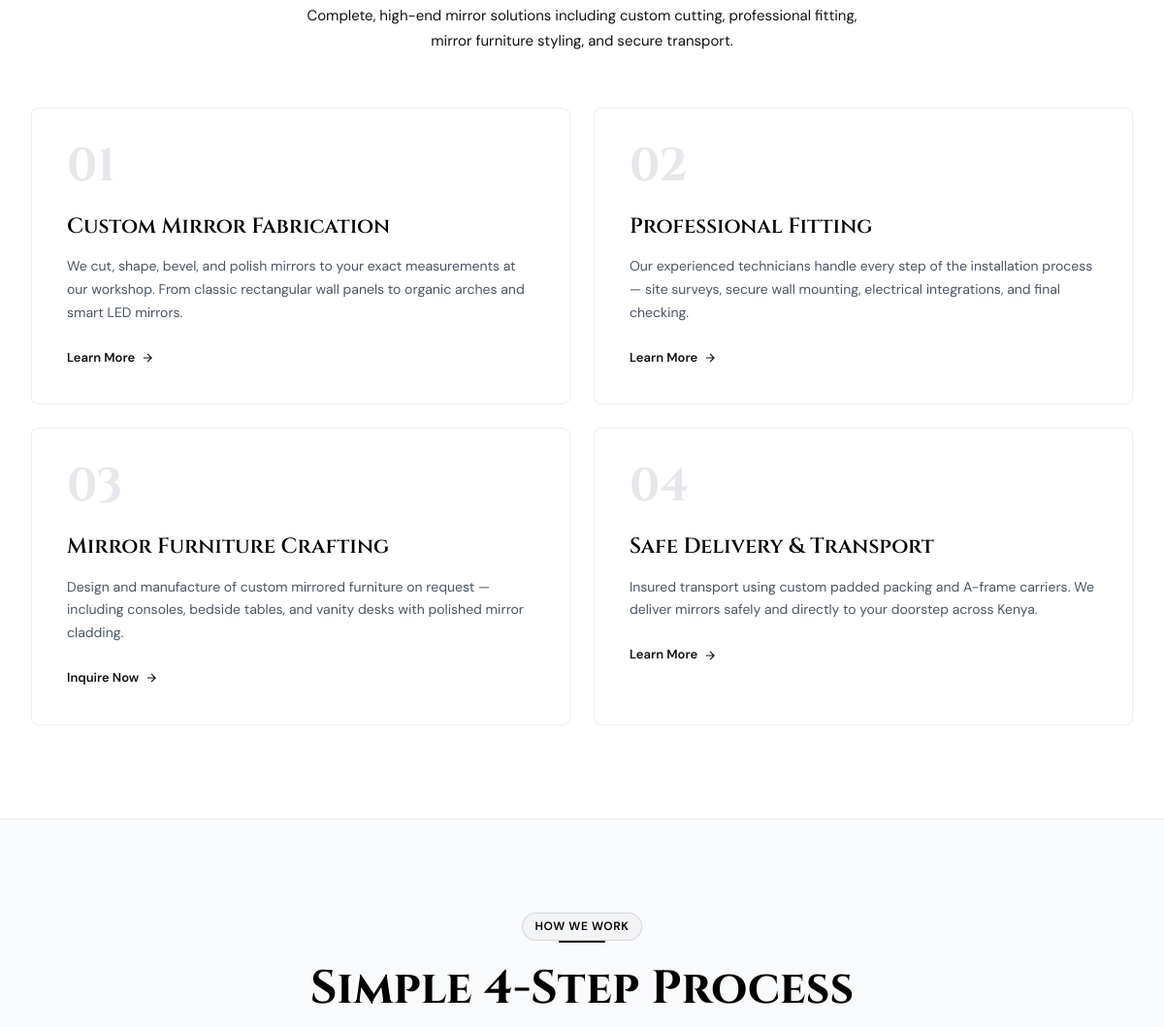
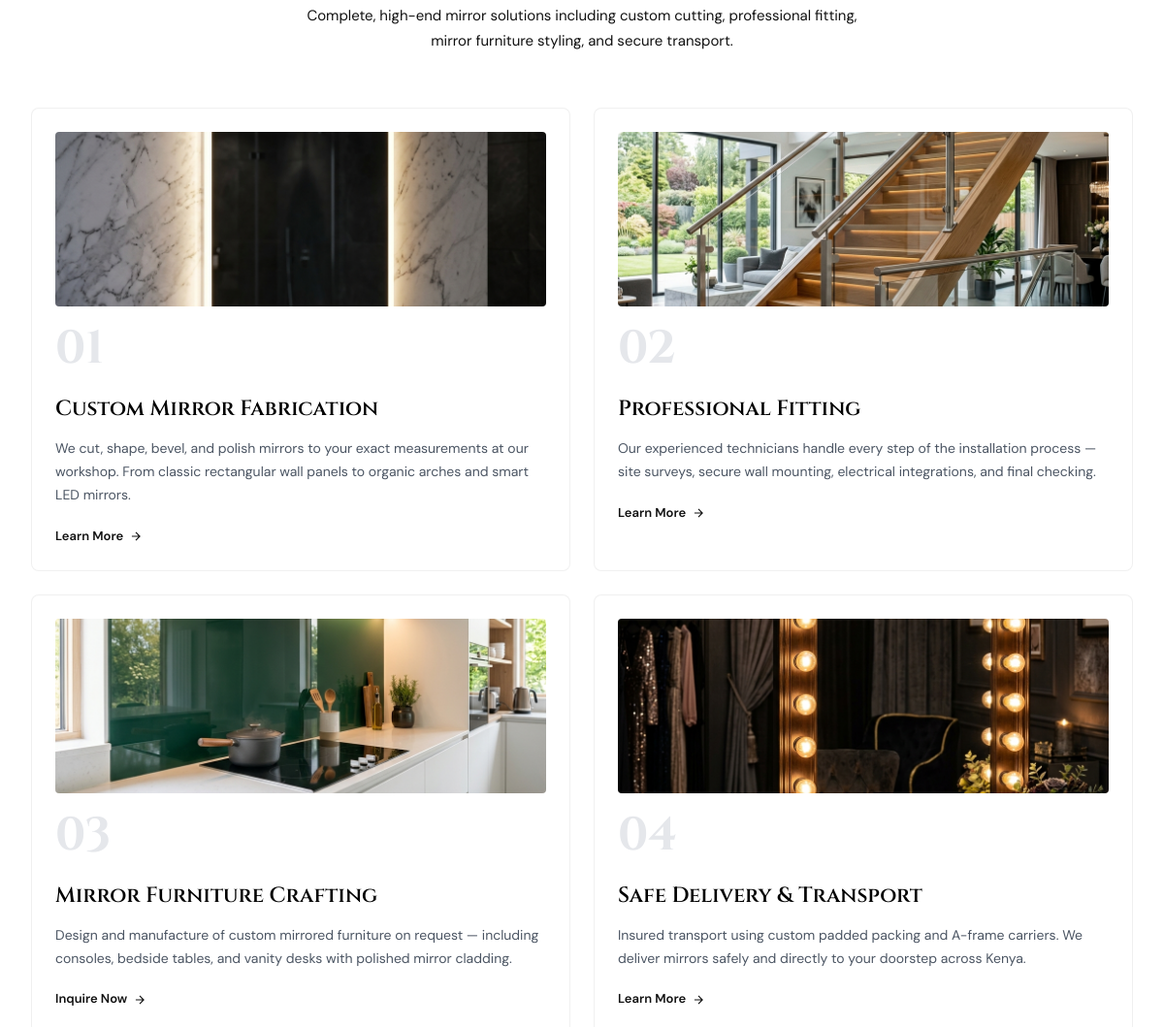
Before and after one commit to eliasmwangi414-bit/mirrorit-website, an Electron app: page index.html in a window 1200 px wide. Shown: the part 3967-5026 px from the top of the page at 97% size. Drawn offline with Linux system fonts and the light colour scheme.

Commit message:
feat: add illustrative images to service cards
- Placed rounded product images inside each of the 4 service cards
- Styled image container with zoom scaling hover effect
- Integrated led-mirror, glass-railing, kitchen-splashback, and vanity-mirror product images for context

```diff
--- a/index.html
+++ b/index.html
@@ -335,9 +335,22 @@
     #services { background: var(--bg-card); }
     .services-grid { display: grid; grid-template-columns: repeat(2, 1fr); gap: 24px; }
     .service-card {
-      padding: 36px; border-radius: var(--radius);
+      padding: 24px; border-radius: var(--radius);
       background: var(--bg); border: 1px solid var(--border-soft);
       transition: var(--transition); position: relative; overflow: hidden;
+      display: flex; flex-direction: column;
+    }
+    .service-img-wrap {
+      width: 100%; height: 180px; overflow: hidden;
+      border-radius: calc(var(--radius) - 4px); margin-bottom: 20px;
+      position: relative;
+    }
+    .service-img-wrap img {
+      width: 100%; height: 100%; object-fit: cover;
+      transition: var(--transition);
+    }
+    .service-card:hover .service-img-wrap img {
+      transform: scale(1.05);
     }
     .service-card::before {
       content: ''; position: absolute;
@@ -814,7 +827,11 @@
         <p class="section-desc">Complete, high-end mirror solutions including custom cutting, professional fitting, mirror furniture styling, and secure transport.</p>
       </div>
       <div class="services-grid">
+        <!-- Service 1 -->
         <div class="service-card">
+          <div class="service-img-wrap">
+            <img src="images/products/led-mirror.jpg" alt="Custom Mirror Fabrication" loading="lazy" />
+          </div>
           <div class="service-number">01</div>
           <div class="service-title">Custom Mirror Fabrication</div>
           <p class="service-desc">We cut, shape, bevel, and polish mirrors to your exact measurements at our workshop. From classic rectangular wall panels to organic arches and smart LED mirrors.</p>
@@ -823,7 +840,11 @@
             <svg width="14" height="14" fill="none" stroke="currentColor" stroke-width="2" viewBox="0 0 24 24"><path d="M5 12h14M12 5l7 7-7 7"/></svg>
           </a>
         </div>
+        <!-- Service 2 -->
         <div class="service-card">
+          <div class="service-img-wrap">
+            <img src="images/products/glass-railing.jpg" alt="Professional Fitting" loading="lazy" />
+          </div>
           <div class="service-number">02</div>
           <div class="service-title">Professional Fitting</div>
           <p class="service-desc">Our experienced technicians handle every step of the installation process — site surveys, secure wall mounting, electrical integrations, and final checking.</p>
@@ -832,7 +853,11 @@
             <svg width="14" height="14" fill="none" stroke="currentColor" stroke-width="2" viewBox="0 0 24 24"><path d="M5 12h14M12 5l7 7-7 7"/></svg>
           </a>
         </div>
+        <!-- Service 3 -->
         <div class="service-card">
+          <div class="service-img-wrap">
+            <img src="images/products/kitchen-splashback.jpg" alt="Mirror Furniture Crafting" loading="lazy" />
+          </div>
           <div class="service-number">03</div>
           <div class="service-title">Mirror Furniture Crafting</div>
           <p class="service-desc">Design and manufacture of custom mirrored furniture on request — including consoles, bedside tables, and vanity desks with polished mirror cladding.</p>
@@ -841,7 +866,11 @@
             <svg width="14" height="14" fill="none" stroke="currentColor" stroke-width="2" viewBox="0 0 24 24"><path d="M5 12h14M12 5l7 7-7 7"/></svg>
           </a>
         </div>
+        <!-- Service 4 -->
         <div class="service-card">
+          <div class="service-img-wrap">
+            <img src="images/products/vanity-mirror.jpg" alt="Safe Delivery & Transport" loading="lazy" />
+          </div>
           <div class="service-number">04</div>
           <div class="service-title">Safe Delivery & Transport</div>
           <p class="service-desc">Insured transport using custom padded packing and A-frame carriers. We deliver mirrors safely and directly to your doorstep across Kenya.</p>
```
